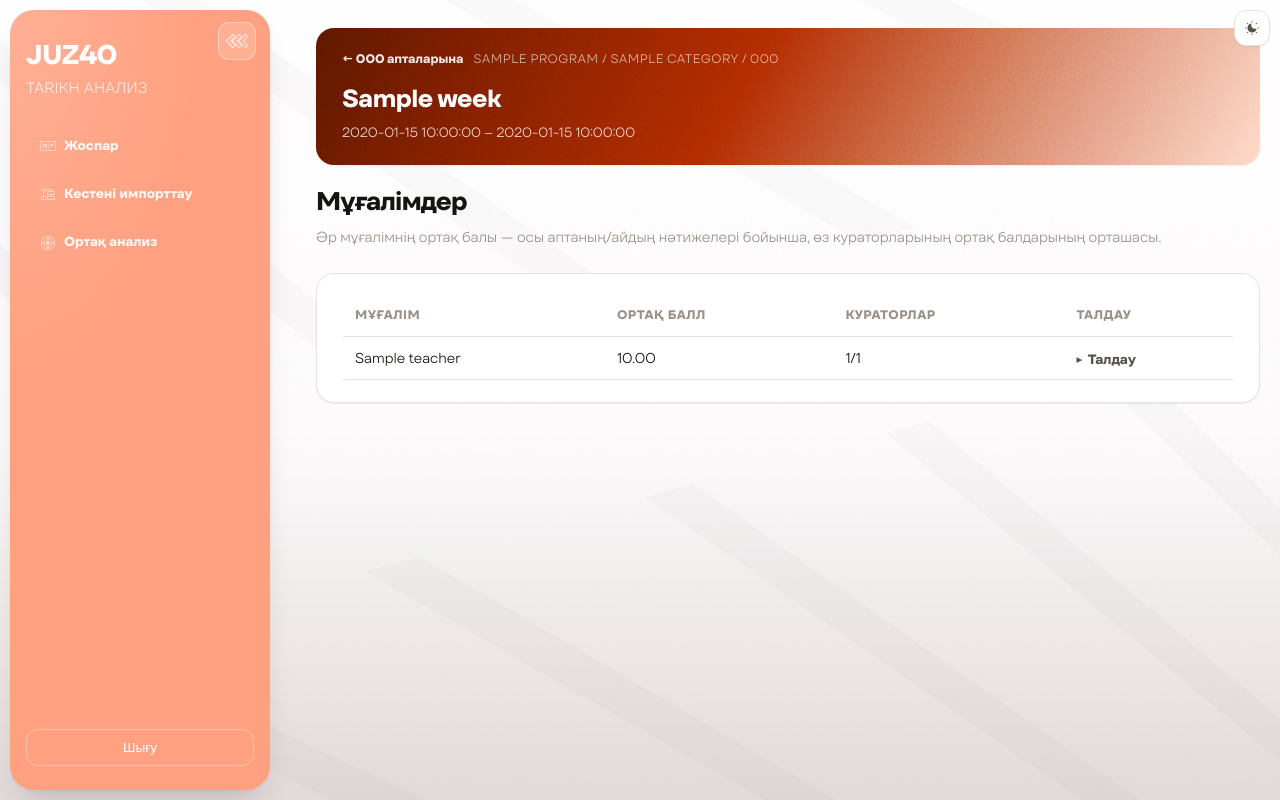
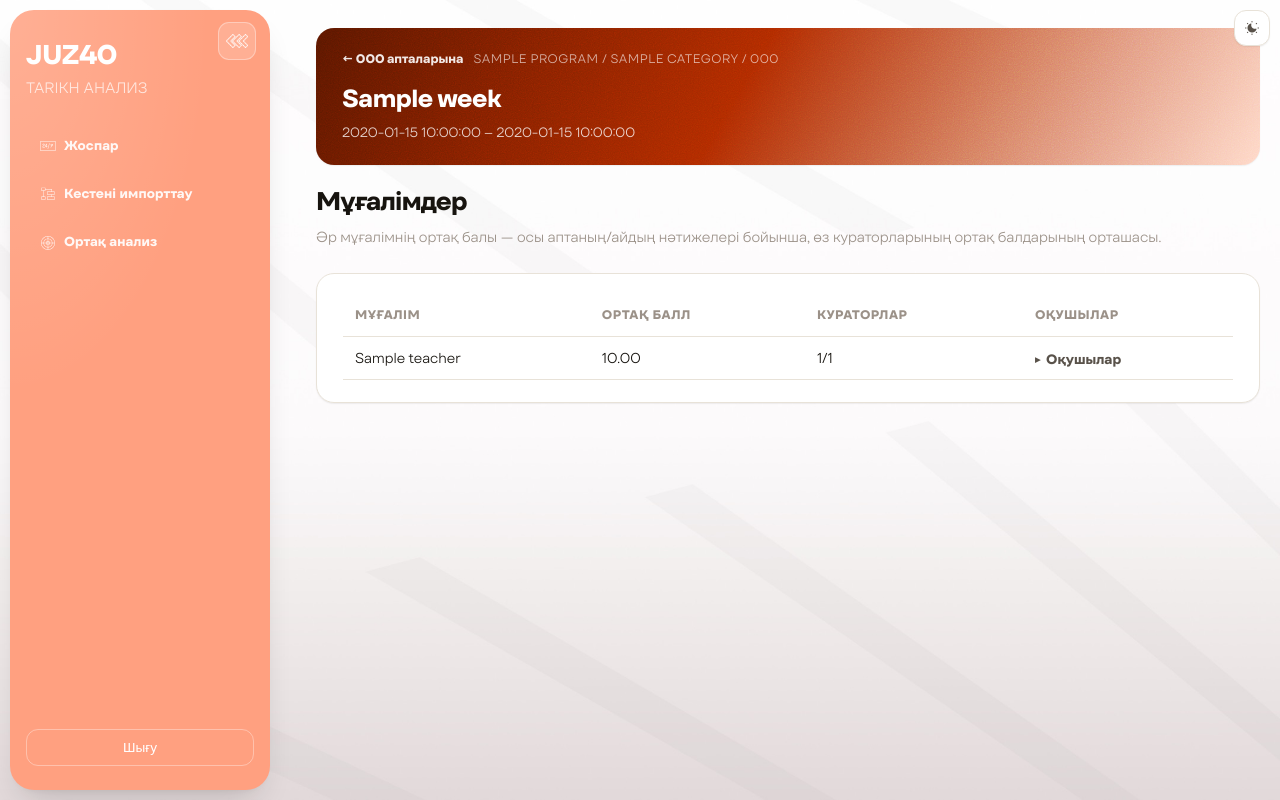
Before and after one commit to kuanushernar06-gif/analysis_work, a Flask app: template templates/week_teachers.html in a window 1280 px wide. Run offline with Flask 3, Linux system fonts and the light colour scheme; the visitor is signed in with stand-in values (Sample User, id 1); the template is opened without the code that fills it: most values are stand-ins (such as "Sample title", 1, 10 or a date in 2020); parts of the project's set-up code (start-up, migrations or seed data) failed here and were passed over; some libraries are stand-ins or nearby versions.

Commit message:
Rename the teacher table's "Талдау" toggle to "Оқушылар"
It reveals weak/strong student lists, not a general analysis, so
"Оқушылар" (Students) names it more accurately.

Co-Authored-By: Claude Sonnet 5 <noreply@anthropic.com>

```diff
--- a/templates/week_teachers.html
+++ b/templates/week_teachers.html
@@ -16,7 +16,7 @@
   {% if teachers %}
   <div class="table-scroll">
     <table class="table">
-      <thead><tr><th>Мұғалім</th><th>Ортақ балл</th><th>Кураторлар</th><th>Талдау</th></tr></thead>
+      <thead><tr><th>Мұғалім</th><th>Ортақ балл</th><th>Кураторлар</th><th>Оқушылар</th></tr></thead>
       <tbody>
         {% for t in teachers %}
         <tr id="teacher-{{ t.id }}">
@@ -25,7 +25,7 @@
           <td>{{ t.curator_count }}/{{ t.total_curators }}</td>
           <td>
             <button type="button" class="teacher-curators-toggle" data-teacher-toggle="teacher-analysis-{{ t.id }}">
-              <span class="teacher-curators-arrow" aria-hidden="true">▸</span> Талдау
+              <span class="teacher-curators-arrow" aria-hidden="true">▸</span> Оқушылар
             </button>
           </td>
         </tr>
```
